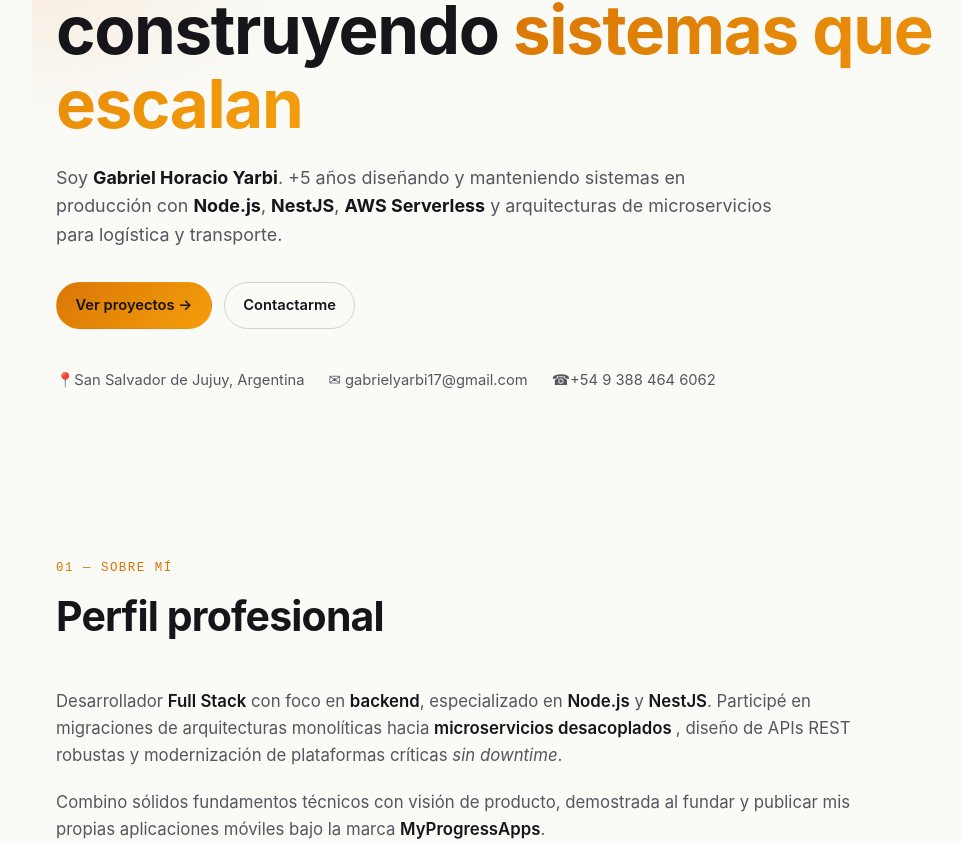
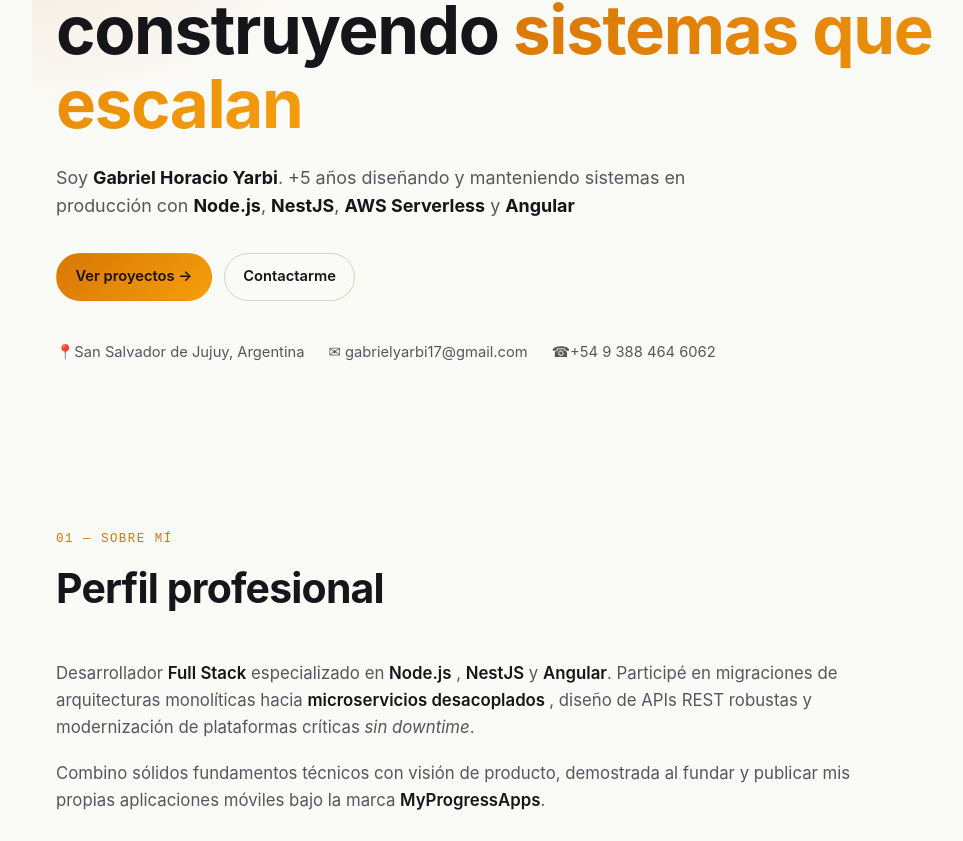
Before and after one commit to Gabrielyarbi/portfolio-angular-21, an Angular app: page / in a window 1280 px wide. Shown: the part 307-1148 px from the top of the page, without its empty margins (38-1001 px from the left). Built offline with nearby package versions, Linux system fonts and the light colour scheme.

Commit message:
actualizando perfil

```diff
--- a/src/app/features/sections/about/about.html
+++ b/src/app/features/sections/about/about.html
@@ -15,12 +15,11 @@
     <p>
       Desarrollador
       <strong>Full Stack</strong>
-      con foco en
-      <strong>backend</strong>,
       especializado en
       <strong>Node.js</strong>
-      y
-      <strong>NestJS</strong>.
+      ,
+      <strong>NestJS</strong> y
+      <strong>Angular</strong>.
 
       Participé en migraciones de
       arquitecturas monolíticas hacia
--- a/src/app/features/sections/hero/hero.html
+++ b/src/app/features/sections/hero/hero.html
@@ -6,7 +6,7 @@
   </div>
 
   <h1 class="hero__title">
-    Backend Developer <br />
+    Full stack Developer <br />
     construyendo
     <span class="accent-grad">
       sistemas que escalan
@@ -18,9 +18,7 @@
     +5 años diseñando y manteniendo sistemas
     en producción con <strong>Node.js</strong>,
     <strong>NestJS</strong>,
-    <strong>AWS Serverless</strong> y
-    arquitecturas de microservicios para
-    logística y transporte.
+    <strong>AWS Serverless</strong> y <strong>Angular</strong>
   </p>
 
   <div class="hero__actions">
--- a/src/app/shared/data/projects.data.ts
+++ b/src/app/shared/data/projects.data.ts
@@ -11,7 +11,7 @@ export const PROJECTS: Project[] = [
     image: 'assets/project-myprogressapps.png',
     links: { demo: 'https://my-progress-apps.web.app/' },
   },
-  {
+/*   {
     id: 'myg',
     title: 'M&G — Envíos',
     description:
@@ -20,7 +20,7 @@ export const PROJECTS: Project[] = [
     featured: true,
     image: 'assets/project-myg.png',
     links: { demo: 'https://myg-products.web.app/' },
-  },
+  }, */
   {
     id: 'myprogressgym',
     title: 'My Progress GYM',
```
Also changed, not shown: 1 other file (tests, documents, lock files or other folders).
